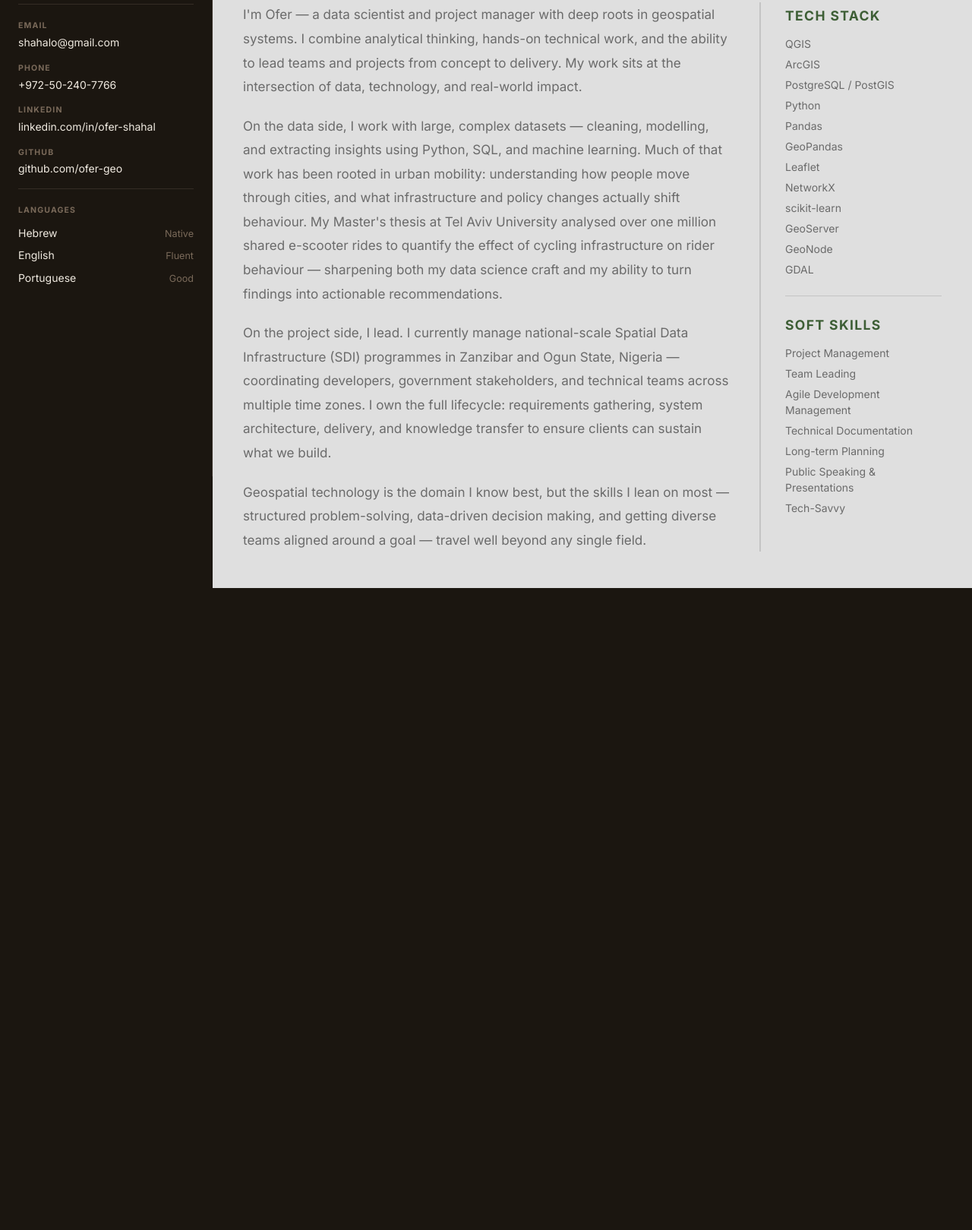
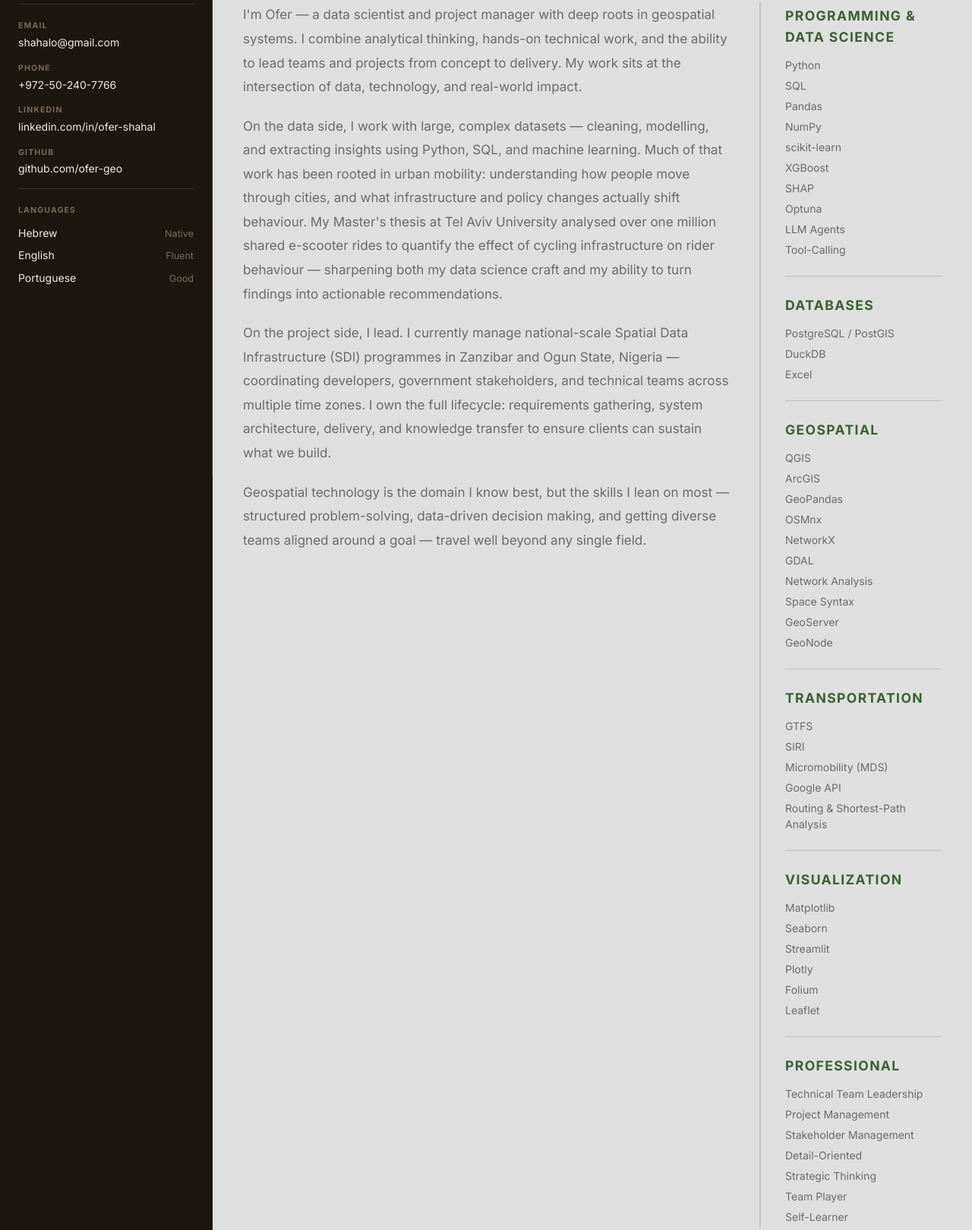
Before and after one commit to ofer-geo/personal_portfolio, an Astro site: page / in a window 1280 px wide. Shown: the part 173-1792 px from the top of the page at 76% size. Before the commit the page ends 947 px from the top, so only its background shows below. Built offline with nearby package versions, Linux system fonts and the light colour scheme; Astro itself is replaced by a stand-in of ours.

Commit message:
Sync resume, skills, and CV with updated resume content
Refresh Resume tab experience/education text and About tab skills to
match the latest resume, and replace the downloadable CV PDF.

```diff
--- a/src/components/TabAbout.astro
+++ b/src/components/TabAbout.astro
@@ -33,35 +33,89 @@
 
     <div class="about-sidebar">
       <div class="skills-section">
-        <h3 class="skills-title">Tech Stack</h3>
+        <h3 class="skills-title">Programming &amp; Data Science</h3>
         <div class="chips">
-          <span class="chip">QGIS</span>
-          <span class="chip">ArcGIS</span>
-          <span class="chip">PostgreSQL / PostGIS</span>
           <span class="chip">Python</span>
+          <span class="chip">SQL</span>
           <span class="chip">Pandas</span>
-          <span class="chip">GeoPandas</span>
-          <span class="chip">Leaflet</span>
-          <span class="chip">NetworkX</span>
+          <span class="chip">NumPy</span>
           <span class="chip">scikit-learn</span>
-          <span class="chip">GeoServer</span>
-          <span class="chip">GeoNode</span>
-          <span class="chip">GDAL</span>
+          <span class="chip">XGBoost</span>
+          <span class="chip">SHAP</span>
+          <span class="chip">Optuna</span>
+          <span class="chip">LLM Agents</span>
+          <span class="chip">Tool-Calling</span>
         </div>
       </div>
 
       <hr class="skills-divider" />
 
       <div class="skills-section">
-        <h3 class="skills-title">Soft Skills</h3>
+        <h3 class="skills-title">Databases</h3>
         <div class="chips">
+          <span class="chip">PostgreSQL / PostGIS</span>
+          <span class="chip">DuckDB</span>
+          <span class="chip">Excel</span>
+        </div>
+      </div>
+
+      <hr class="skills-divider" />
+
+      <div class="skills-section">
+        <h3 class="skills-title">Geospatial</h3>
+        <div class="chips">
+          <span class="chip">QGIS</span>
+          <span class="chip">ArcGIS</span>
+          <span class="chip">GeoPandas</span>
+          <span class="chip">OSMnx</span>
+          <span class="chip">NetworkX</span>
+          <span class="chip">GDAL</span>
+          <span class="chip">Network Analysis</span>
+          <span class="chip">Space Syntax</span>
+          <span class="chip">GeoServer</span>
+          <span class="chip">GeoNode</span>
+        </div>
+      </div>
+
+      <hr class="skills-divider" />
+
+      <div class="skills-section">
+        <h3 class="skills-title">Transportation</h3>
+        <div class="chips">
+          <span class="chip">GTFS</span>
+          <span class="chip">SIRI</span>
+          <span class="chip">Micromobility (MDS)</span>
+          <span class="chip">Google API</span>
+          <span class="chip">Routing &amp; Shortest-Path Analysis</span>
+        </div>
+      </div>
+
+      <hr class="skills-divider" />
+
+      <div class="skills-section">
+        <h3 class="skills-title">Visualization</h3>
+        <div class="chips">
+          <span class="chip">Matplotlib</span>
+          <span class="chip">Seaborn</span>
+          <span class="chip">Streamlit</span>
+          <span class="chip">Plotly</span>
+          <span class="chip">Folium</span>
+          <span class="chip">Leaflet</span>
+        </div>
+      </div>
+
+      <hr class="skills-divider" />
+
+      <div class="skills-section">
+        <h3 class="skills-title">Professional</h3>
+        <div class="chips">
+          <span class="chip chip-soft">Technical Team Leadership</span>
           <span class="chip chip-soft">Project Management</span>
-          <span class="chip chip-soft">Team Leading</span>
-          <span class="chip chip-soft">Agile Development Management</span>
-          <span class="chip chip-soft">Technical Documentation</span>
-          <span class="chip chip-soft">Long-term Planning</span>
-          <span class="chip chip-soft">Public Speaking & Presentations</span>
-          <span class="chip chip-soft">Tech-Savvy</span>
+          <span class="chip chip-soft">Stakeholder Management</span>
+          <span class="chip chip-soft">Detail-Oriented</span>
+          <span class="chip chip-soft">Strategic Thinking</span>
+          <span class="chip chip-soft">Team Player</span>
+          <span class="chip chip-soft">Self-Learner</span>
         </div>
       </div>
 
--- a/src/components/TabResume.astro
+++ b/src/components/TabResume.astro
@@ -2,34 +2,30 @@
 const experience = [
   {
     period: '2025 – Present',
-    role: 'GIS Project Manager',
+    role: 'Data Systems & Geospatial Project Lead',
     org: 'Sivan Design D.S LTD — Israel / Zanzibar / Nigeria',
     bullets: [
-      'Leading the implementation of national and state-level Spatial Data Infrastructures (SDI), including ZanSDI (Zanzibar) and Ogun State SDI.',
-      'Leading technical teams and developers to deliver solutions aligned with business needs, operational requirements, and stakeholder expectations.',
-      'Preparing technical documentation: system design reports, integration specifications, data model design, and system architecture documentation.',
-      'Supervising deployment and integration of an open-source GIS technology stack: GeoNode, GeoServer, and PostGIS.',
-      'Designing data schemas and metadata structures for government datasets.',
-      'Coordinating integration with external APIs and authentication services.',
-      'Delivering capacity-building programs to ensure sustainable local ownership.',
+      'Translating government and operational requirements into data structures, analytical workflows, and system requirements for national geospatial data programs.',
+      'Leading cross-functional technical delivery across developers, GIS specialists, and client stakeholders, aligning data architecture and platform capabilities with business and operational needs.',
+      'Designing data schemas, metadata structures, and system architecture for national-scale spatial data infrastructure (SDI) programs (ZanSDI, Ogun State SDI), including deployment of an open-source geospatial stack (GeoNode, GeoServer, PostGIS).',
+      'Preparing technical documentation, including data model design and integration specifications for multi-machine environments.',
     ],
   },
   {
     period: '2022 – 2025',
-    role: 'Transportation Data Analyst & GIS Data Manager',
+    role: 'Transportation & Geospatial Data Analyst',
     org: 'Tel Aviv-Yafo Municipality, Tel-Aviv',
     bullets: [
-      'Integrated transportation and micromobility datasets (GTFS, SIRI, e-scooter trajectories, vehicle counts).',
-      'Delivered spatial analyses, maps, dashboards, and reports to support planning and operations.',
-      'Automated data processing using Python, GIS, and database tools.',
+      'Automated data processes integrating GTFS, SIRI, and e-scooter datasets to support transportation analytics.',
+      'Applied statistical and spatial analysis to uncover mobility patterns, delivering dashboards that informed planning decisions.',
     ],
   },
   {
     period: '2024',
-    role: 'Teaching Assistant',
+    role: 'GIS Academic Teaching Assistant',
     org: 'Tel Aviv University, Tel-Aviv',
     bullets: [
-      'GIS courses in the Geography Department — lectures, assignments preparation, and review.',
+      'Preparing Basic and Advanced GIS practical courses in QGIS and ArcGIS, and delivering them.',
     ],
   },
   {
@@ -37,8 +33,7 @@ const experience = [
     role: 'Geospatial Analyst & Researcher',
     org: 'Freelance',
     bullets: [
-      'Conducted Big Data analysis of shared e-scooter datasets: data cleaning, processing, and spatial analysis.',
-      'Developed visualizations and policy-oriented insights for urban transportation planning and decision-making.',
+      'Conducted freelance research commissioned by the Tel Aviv-Yafo Municipality, analyzing ~1M shared e-scooter trips using statistical modeling and spatial analysis to inform micro-mobility parking policy.',
     ],
   },
   {
@@ -70,7 +65,7 @@ const experience = [
 
 const education = [
   {
-    period: '2025 – Present',
+    period: '2025 – 2026',
     degree: 'Certified Data Scientist — Generative AI & AI Agents',
     institution: 'Bar-Ilan University',
     details: [],
```
Also changed, not shown: 1 other file.
